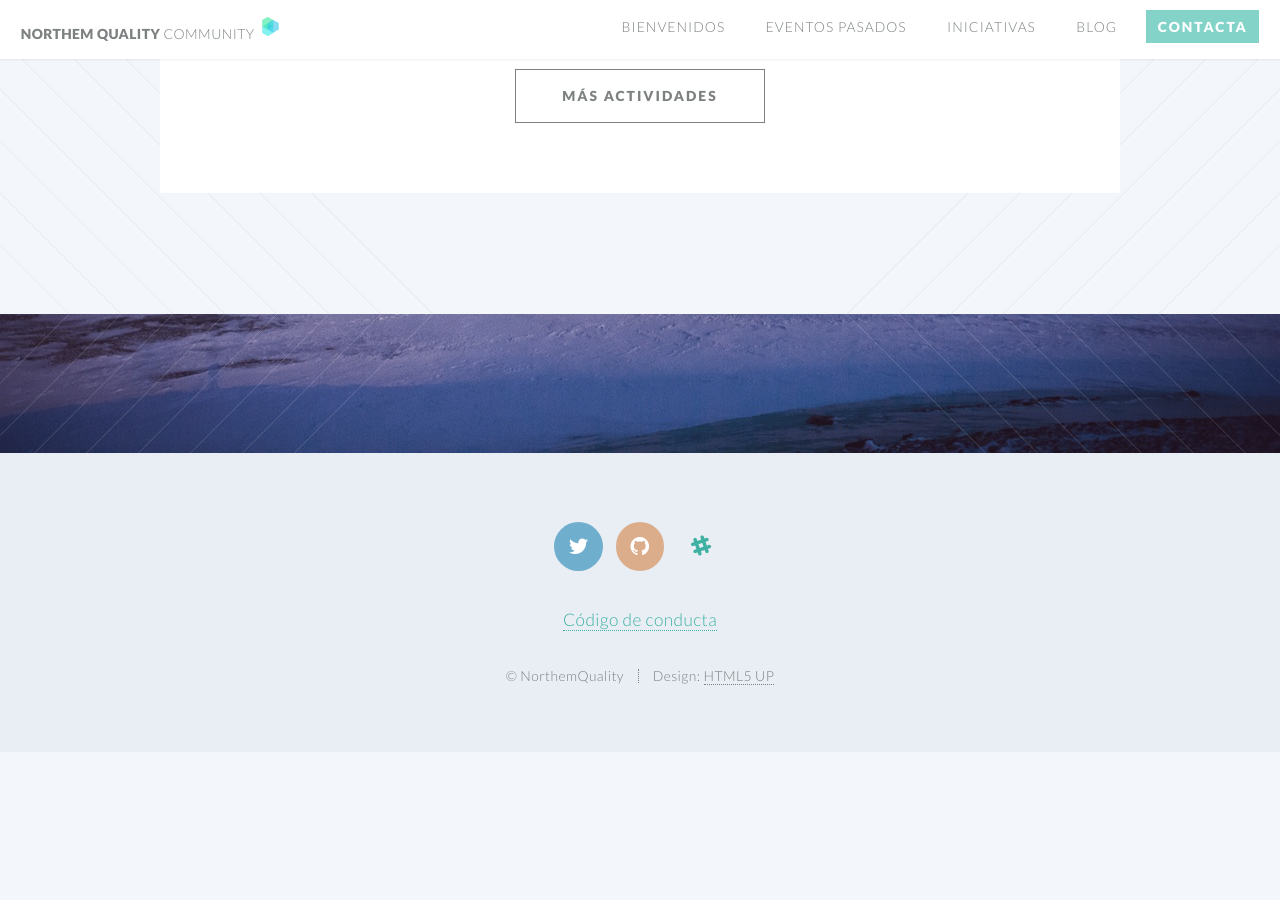
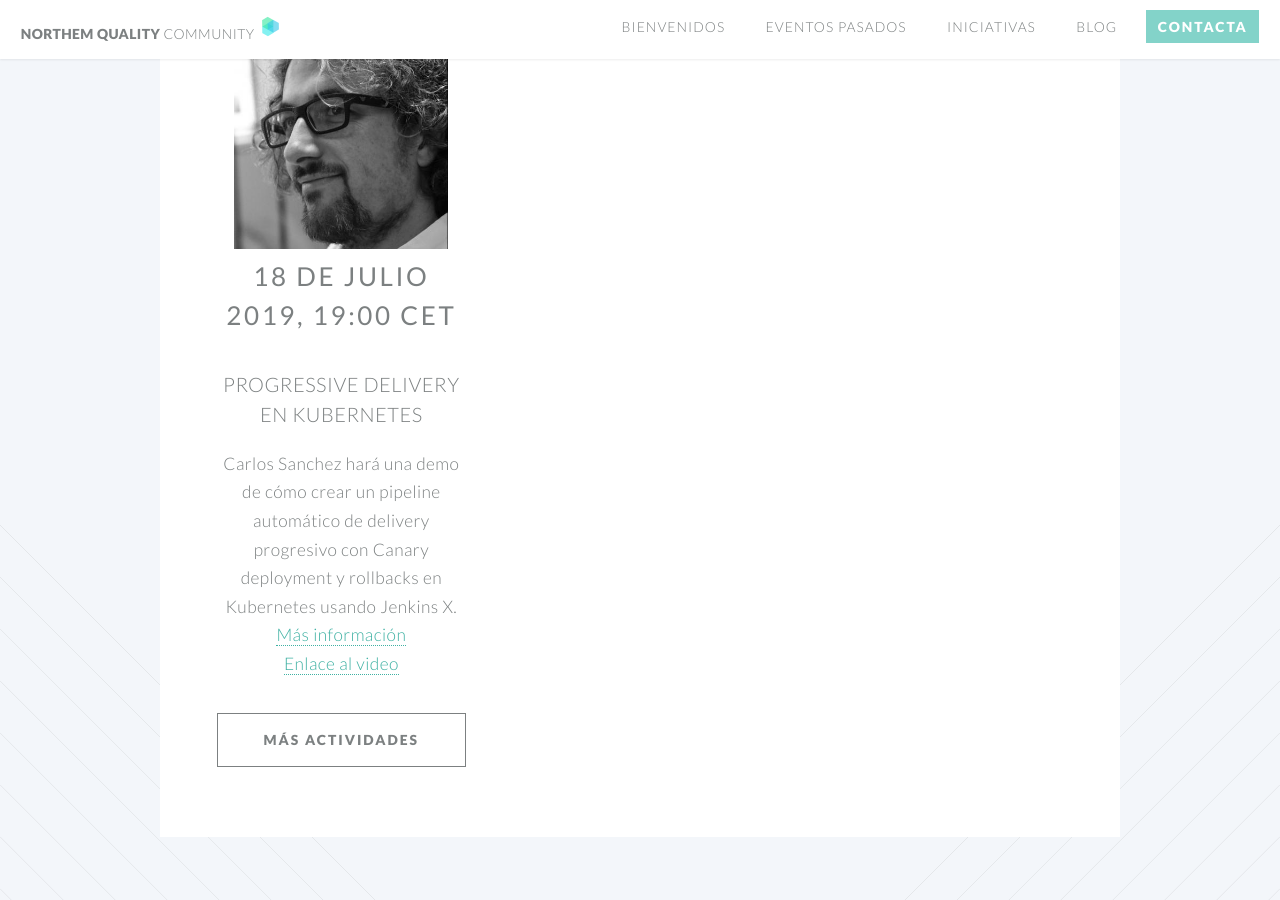
Before and after one commit to NorthemQuality/northemquality.github.io, a Jekyll site: the page built from index.html, in a window 1280 px wide and 900 px high, scrolled down 1134 px. Built offline with Jekyll 4.4.1, drawn with Linux system fonts in a browser that asks for light colours; before the commit the page ends 1886 px from its top, so only the background shows below that.

Commit message:
Progressive delivery con Carlos Sanchez

```diff
--- a/eventos_pasados.html
+++ b/eventos_pasados.html
@@ -11,8 +11,8 @@ layout: default
 
 				<!-- One -->
 				<section class="wrapper style3 container special">
-							<div class="row">
-								<div class="4u">
+						<div class="row">
+							<div class="4u">
 								<section>
 									<img src="images/sergiodelamo.jpg" alt="" height="214"/>
 									<header>
--- a/index.html
+++ b/index.html
@@ -24,6 +24,20 @@ layout: landing-page
 					</header>
 
 					<div class="row">
+						<div class="4u">
+							<section>
+								<img src="images/carlossanchez.png" alt="" height="214"/>
+								<header>
+									<h2><strong>18 de Julio 2019, 19:00 CET</strong></h2>
+								</header>
+								<p><h3>Progressive Delivery en Kubernetes</h3>
+								Carlos Sanchez hará una demo de cómo crear un pipeline automático de delivery progresivo con Canary deployment y rollbacks en Kubernetes usando Jenkins X.
+								</br>
+								<a href="https://github.com/NorthemQuality/community-activities/issues/12" target="_blank">Más información</a>
+							    </br>
+								<a href="https://www.youtube.com/watch?v=u7Z1V_NcmPY" target="_blank">Enlace al video</a>
+							</section>
+						<div>
 					</div>
 
 					<footer class="major">
```
Also changed, not shown: images/carlossanchez.png (added).
